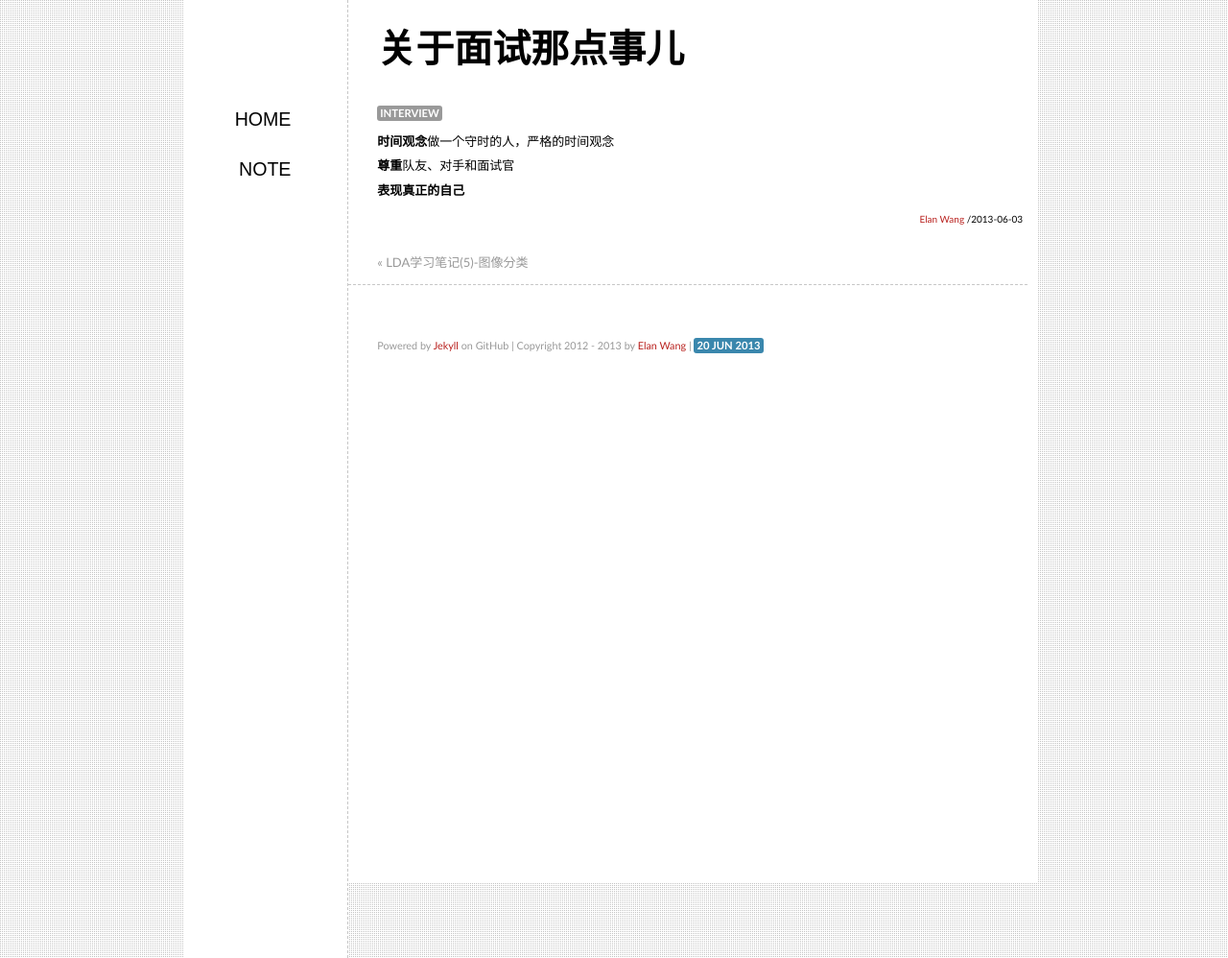
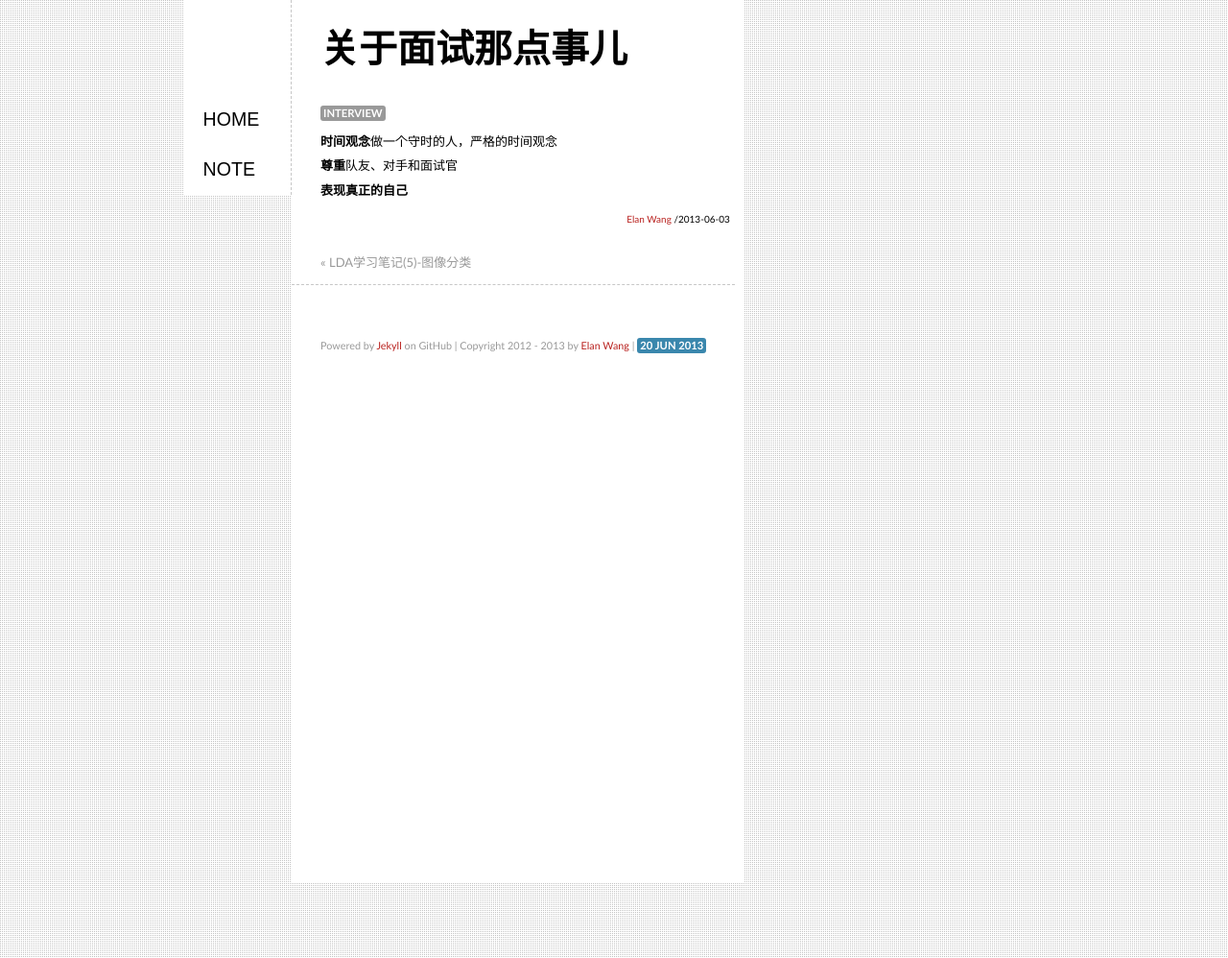
Before and after one commit to elan2wang/note, a Jekyll site: the page built from _posts/2013-06-03-interview-tips.md, in a window 1280 px wide. Shown: the whole page at 96% size. Built offline with Jekyll 4.4.1, drawn with Linux system fonts in a browser that asks for light colours; comment, search, counter and statistics services are not loaded; after the commit the page ends 920 px from its top, so only the background shows below that.

Commit message:
edit style

```diff
--- a/style/note.css
+++ b/style/note.css
@@ -6,7 +6,7 @@
 }
 
 body {
-	height:100%;
+	float:left;
 	margin:0 15%;
 	font-size:14px;
 	color:#000000;
```
